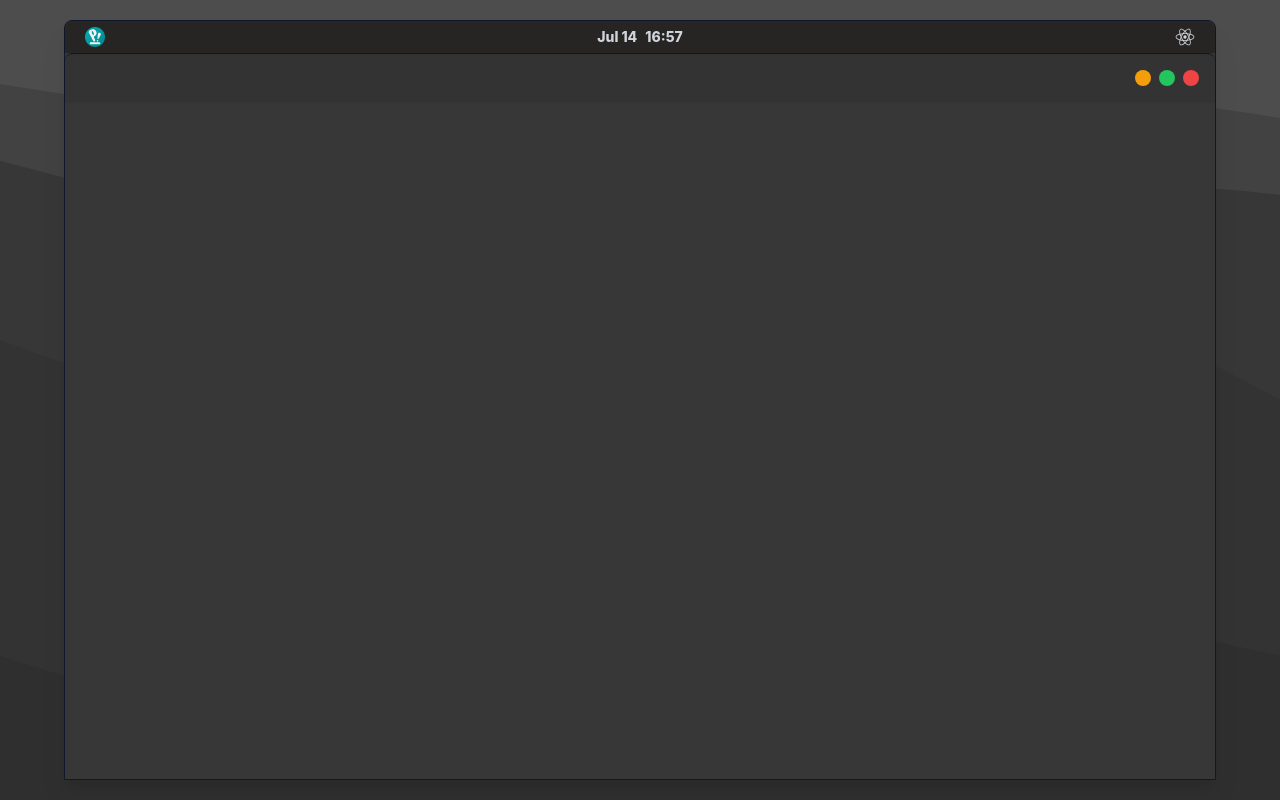
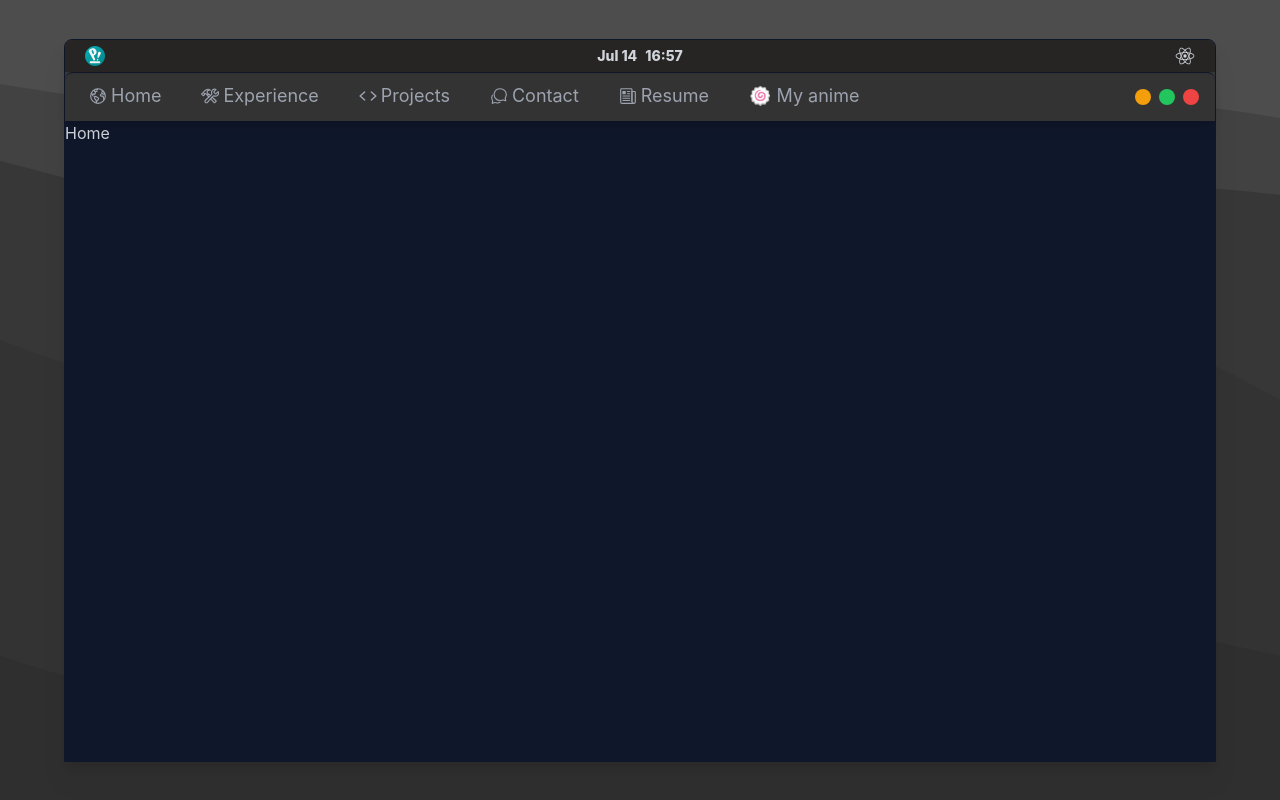
Before and after one commit to charls96/carlos-daniel, a React (Vite) app: page / in a window 1280 px wide. Built offline with nearby package versions, Linux system fonts and the light colour scheme.

Commit message:
responsive nav and home init

```diff
--- /dev/null
+++ b/src/components/page/Home.tsx
@@ -0,0 +1,7 @@
+const Home = () => {
+  return (
+    <div className="bg-slate-900 overflow-y h-[80vh] max-h-[80vh] text-gray-300">Home</div>
+  )
+}
+
+export default Home
--- a/src/components/pop-os/LayoutPopOS.tsx
+++ b/src/components/pop-os/LayoutPopOS.tsx
@@ -1,12 +1,14 @@
+import Home from "../page/Home";
 import HeaderBarPopOS from "./header-bar/HeaderBarPopOS";
 import { HeaderPopOS } from "./header/HeaderPopOS";
 
 const LayoutPopOS = () => {
   return (
-    <div className="bg-[#373737] h-screen w-screen bg-clip-padding backdrop-filter bg-opacity-40 flex items-center justify-center">
-      <div className="bg-[#373737] min-h-[95vh] max-w-[80rem] w-[90vw] drop-shadow-xl rounded-t-lg border border-slate-900">
+    <div className="bg-[#373737] h-screen w-screen bg-clip-padding backdrop-filter bg-opacity-40 flex items-center justify-center overflow-x-hidden">
+      <div className="bg-[#373737] max-w-[80rem] w-[90vw] drop-shadow-xl rounded-t-lg border border-slate-900">
         <HeaderBarPopOS />
         <HeaderPopOS />
+        <Home />
       </div>
     </div>
   );
--- a/src/components/pop-os/header/Buttons.tsx
+++ b/src/components/pop-os/header/Buttons.tsx
@@ -6,7 +6,7 @@ import {
 } from "react-icons/io5";
 export const Buttons = () => {
   return (
-    <div className="flex justify-end gap-2">
+    <div className="flex justify-end gap-2 p-4">
       <div className="cursor-pointer bg-amber-500 w-4 h-4 rounded-full text-center font-extrabold text-transparent hover:first:text-gray-700">
         <IoRemoveOutline />
       </div>
--- a/src/components/pop-os/header/HeaderPopOS.tsx
+++ b/src/components/pop-os/header/HeaderPopOS.tsx
@@ -1,7 +1,10 @@
 import { Buttons } from './Buttons';
+import NavPopOS from './NavPopOS';
+
 export const HeaderPopOS = () => {
   return (
-    <div className="p-4 drop-shadow-sm relative bg-[#333333] border-t rounded-t-lg border-slate-900">
+    <div className="flex justify-between shadow-lg relative bg-[#333333] border-t rounded-t-lg border-slate-900">
+      <NavPopOS />
       <Buttons />
     </div>
   );
--- /dev/null
+++ b/src/components/pop-os/header/MobileNavPopOS.tsx
@@ -0,0 +1,45 @@
+import {
+  IoConstructOutline,
+  IoCode,
+  IoNewspaperOutline,
+  IoChatbubblesOutline,
+} from "react-icons/io5";
+
+const MobileNavPopOS = ({ openMobileNav, mobileNavRef }: any) => {
+  return (
+    <div
+      ref={mobileNavRef}
+      className={`${
+        openMobileNav ? "visible opacity-100" : "invisible opacity-0"
+      } transition-all duration-200 absolute right-0 top-10 bg-[#303030] shadow-lg rounded-lg border border-slate-700 p-2 whitespace-nowrap`}
+    >
+      <button className="sm:hidden flex items-center">
+        <span className="flex items-center gap-1 px-2 py-0.5 hover:text-gray-200 transition ease-in-out">
+          <IoConstructOutline /> Experience
+        </span>
+      </button>
+      <button className="md:hidden flex items-center">
+        <span className="flex items-center gap-1 px-2 py-0.5 hover:text-gray-200 transition ease-in-out">
+          <IoCode /> Projects
+        </span>
+      </button>
+      <button className="md:hidden flex items-center">
+        <span className="flex items-center gap-1 px-2 py-0.5 hover:text-gray-200 transition ease-in-out">
+          <IoChatbubblesOutline /> Contact
+        </span>
+      </button>
+      <button className="flex items-center">
+        <span className="flex items-center gap-1 px-2 py-0.5 hover:text-gray-200 transition ease-in-out">
+          <IoNewspaperOutline /> Resume
+        </span>
+      </button>
+      <button className="flex items-center">
+        <span className="flex items-center gap-1 px-2 py-0.5 hover:text-gray-200 transition ease-in-out">
+          🍥 My anime
+        </span>
+      </button>
+    </div>
+  );
+};
+
+export default MobileNavPopOS;
--- /dev/null
+++ b/src/components/pop-os/header/NavPopOS.tsx
@@ -0,0 +1,77 @@
+import { useEffect, useRef, useState } from "react";
+import {
+  IoEarthOutline,
+  IoConstructOutline,
+  IoCode,
+  IoNewspaperOutline,
+  IoChatbubblesOutline,
+  IoEllipsisHorizontal,
+} from "react-icons/io5";
+import MobileNavPopOS from "./MobileNavPopOS";
+
+const NavPopOS = () => {
+  const [openMobileNav, setOpenMobileNav] = useState<boolean>(false);
+  const buttonMobileNavRef = useRef<any>();
+  const mobileNavRef = useRef<any>();
+
+  useEffect(() => {
+    const closeMobileNav = (e: any) => {
+      if (
+        !e.path.includes(buttonMobileNavRef.current) &&
+        !e.path.includes(mobileNavRef.current)
+      ) {
+        setOpenMobileNav(false);
+      }
+    };
+    document.body.addEventListener("click", closeMobileNav);
+
+    return () => document.body.removeEventListener("click", closeMobileNav);
+  }, []);
+
+  return (
+    <div className="ml-4 flex gap-6 text-gray-400 text-lg">
+      <button className="flex items-center border-b-2 border-transparent focus:border-b-2 focus:border-gray-300 focus:text-gray-300">
+        <span className="flex items-center gap-1 px-2 py-0.5 hover:bg-gray-200 hover:bg-opacity-20 hover:text-gray-200 rounded-lg transition ease-in-out">
+          <IoEarthOutline /> Home
+        </span>
+      </button>
+      <button className="hidden sm:flex items-center border-b-2 border-transparent focus:border-b-2 focus:border-gray-300 focus:text-gray-300">
+        <span className="flex items-center gap-1 px-2 py-0.5 hover:bg-gray-200 hover:bg-opacity-20 hover:text-gray-200 rounded-lg transition ease-in-out">
+          <IoConstructOutline /> Experience
+        </span>
+      </button>
+      <button className="hidden md:flex items-center border-b-2 border-transparent focus:border-b-2 focus:border-gray-300 focus:text-gray-300">
+        <span className="flex items-center gap-1 px-2 py-0.5 hover:bg-gray-200 hover:bg-opacity-20 hover:text-gray-200 rounded-lg transition ease-in-out">
+          <IoCode /> Projects
+        </span>
+      </button>
+      <button className="hidden md:flex items-center border-b-2 border-transparent focus:border-b-2 focus:border-gray-300 focus:text-gray-300">
+        <span className="flex items-center gap-1 px-2 py-0.5 hover:bg-gray-200 hover:bg-opacity-20 hover:text-gray-200 rounded-lg transition ease-in-out">
+          <IoChatbubblesOutline /> Contact
+        </span>
+      </button>
+      <button className="hidden lg:flex items-center border-b-2 border-transparent focus:border-b-2 focus:border-gray-300 focus:text-gray-300">
+        <span className="flex items-center gap-1 px-2 py-0.5 hover:bg-gray-200 hover:bg-opacity-20 hover:text-gray-200 rounded-lg transition ease-in-out">
+          <IoNewspaperOutline /> Resume
+        </span>
+      </button>
+      <button className="hidden lg:flex items-center border-b-2 border-transparent focus:border-b-2 focus:border-gray-300 focus:text-gray-300">
+        <span className="flex items-center gap-1 px-2 py-0.5 hover:bg-gray-200 hover:bg-opacity-20 hover:text-gray-200 rounded-lg transition ease-in-out">
+          🍥 My anime
+        </span>
+      </button>
+      <div ref={buttonMobileNavRef}
+        onClick={() => setOpenMobileNav(!openMobileNav)}
+        className="relative lg:hidden flex items-center cursor-pointer"
+      >
+        <IoEllipsisHorizontal className="text-3xl hover:text-gray-200" />
+        <MobileNavPopOS
+          openMobileNav={openMobileNav}
+          mobileNavRef={mobileNavRef}
+        />
+      </div>
+    </div>
+  );
+};
+
+export default NavPopOS;
```
